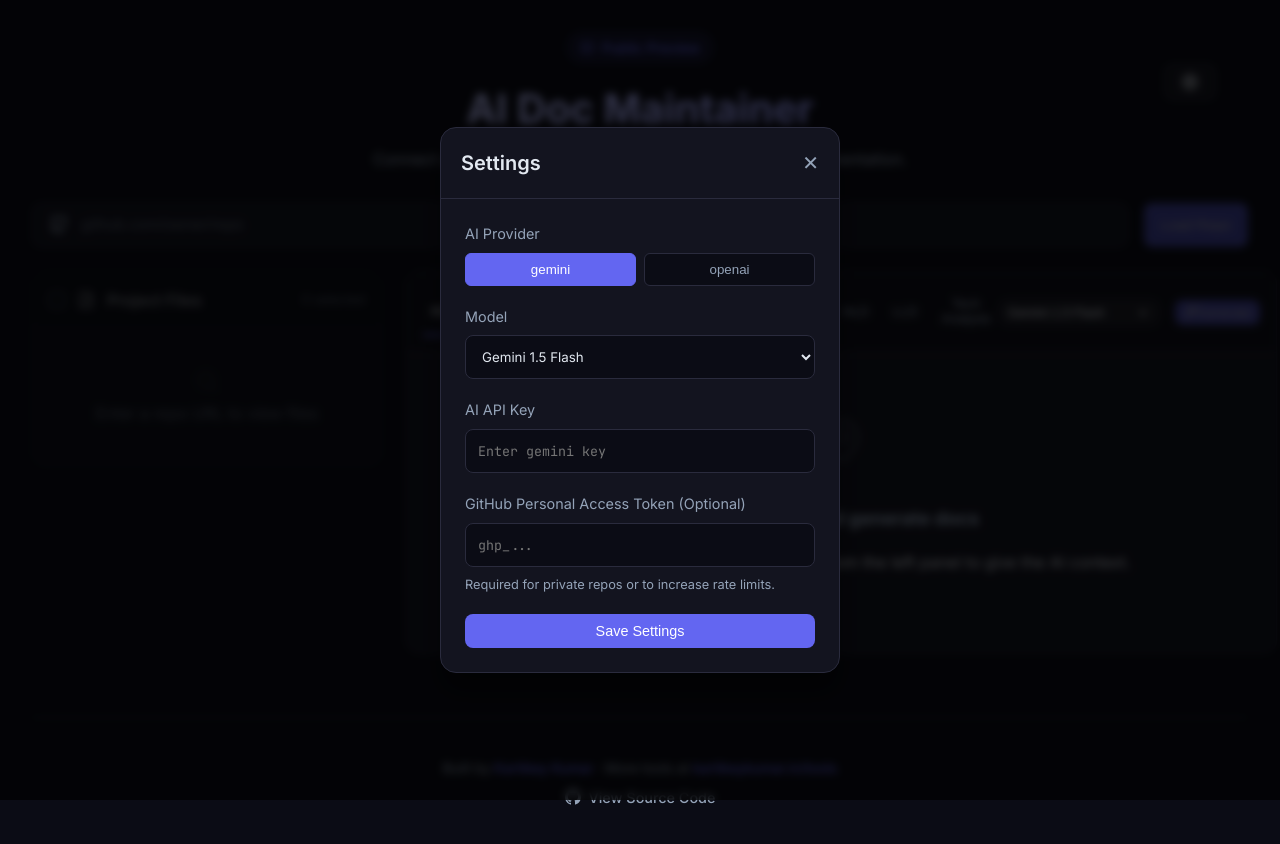
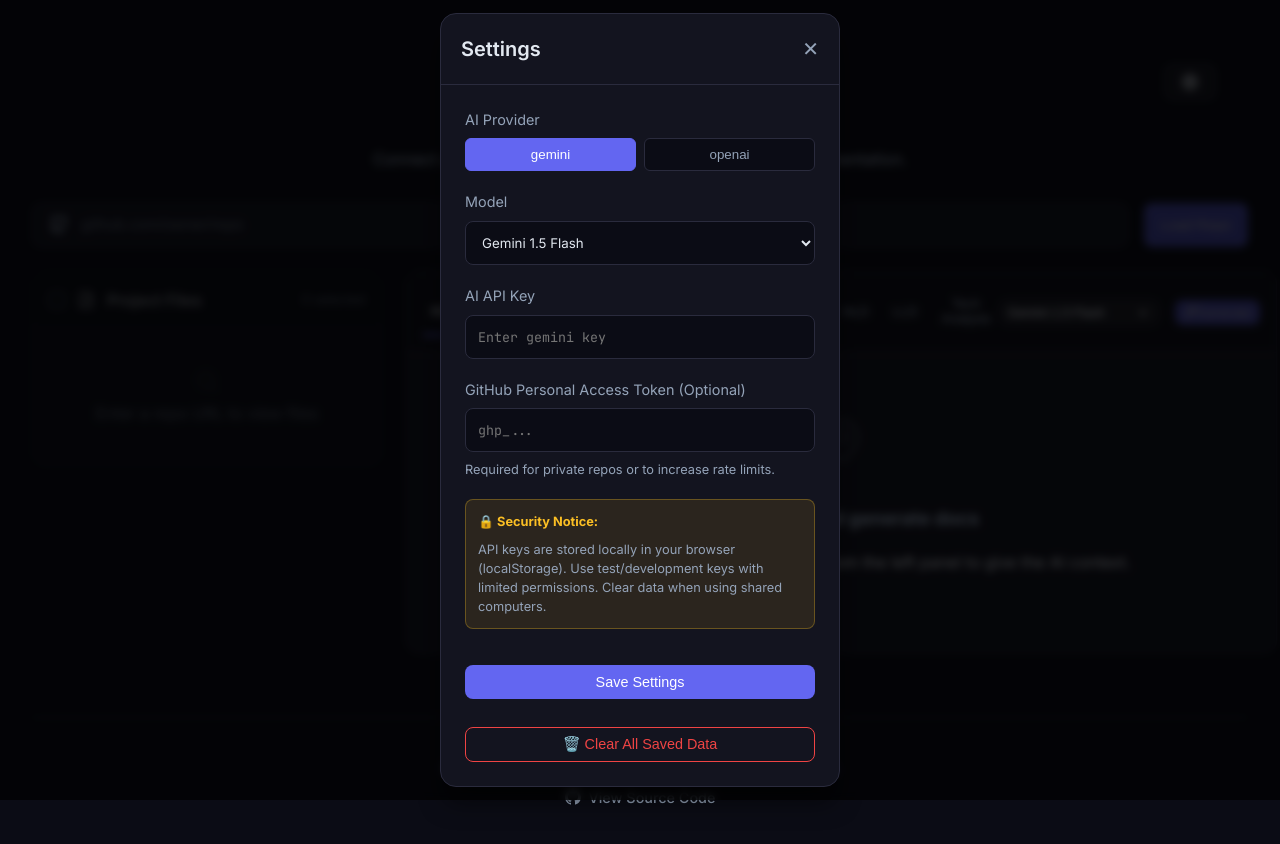
Before and after one commit to kartikeykumar09/doc-maintainer, a React (Vite) app: page / in a window 1280 px wide. Both pictures are taken after a click on the button 1190 px from the left and 82 px from the top of the page. Shown: the top 844 px of the page. Built offline with nearby package versions, Linux system fonts and the light colour scheme.

Commit message:
Add security notice and clear data button to settings modal

```diff
--- a/src/App.tsx
+++ b/src/App.tsx
@@ -1150,7 +1150,49 @@
                 <p className="help-text">Required for private repos or to increase rate limits.</p>
               </div>
 
+              {/* Security Notice */}
+              <div style={{
+                padding: '0.75rem',
+                background: 'rgba(251, 191, 36, 0.1)',
+                border: '1px solid rgba(251, 191, 36, 0.3)',
+                borderRadius: '0.5rem',
+                marginBottom: '1rem',
+                fontSize: '0.8rem',
+                color: 'var(--text-muted)'
+              }}>
+                <strong style={{ color: '#fbbf24' }}>🔒 Security Notice:</strong>
+                <p style={{ margin: '0.5rem 0 0 0' }}>
+                  API keys are stored locally in your browser (localStorage).
+                  Use test/development keys with limited permissions.
+                  Clear data when using shared computers.
+                </p>
+              </div>
+
               <button className="btn btn-primary full-width" onClick={handleSaveSettings}>Save Settings</button>
+
+              {/* Clear All Data Button */}
+              <button
+                className="btn full-width"
+                onClick={() => {
+                  if (confirm('This will clear all saved API keys and settings. Continue?')) {
+                    localStorage.removeItem('doc_maintainer_openai_key');
+                    localStorage.removeItem('doc_maintainer_gemini_key');
+                    localStorage.removeItem('doc_maintainer_model');
+                    localStorage.removeItem('doc_maintainer_github_token');
+                    setApiKeyState('');
+                    setGithubToken('');
+                    alert('All data cleared successfully.');
+                  }
+                }}
+                style={{
+                  marginTop: '0.5rem',
+                  background: 'transparent',
+                  border: '1px solid var(--danger, #ef4444)',
+                  color: 'var(--danger, #ef4444)'
+                }}
+              >
+                🗑️ Clear All Saved Data
+              </button>
             </div>
           </div>
         </div>
```
